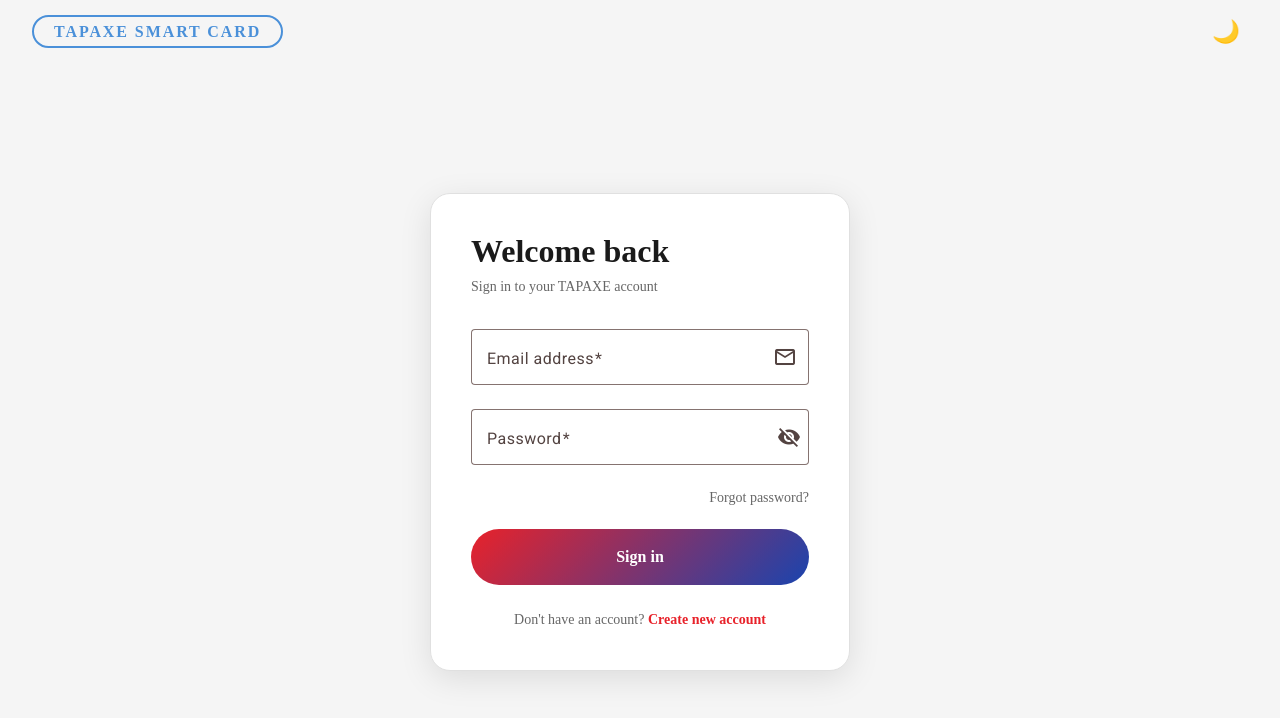
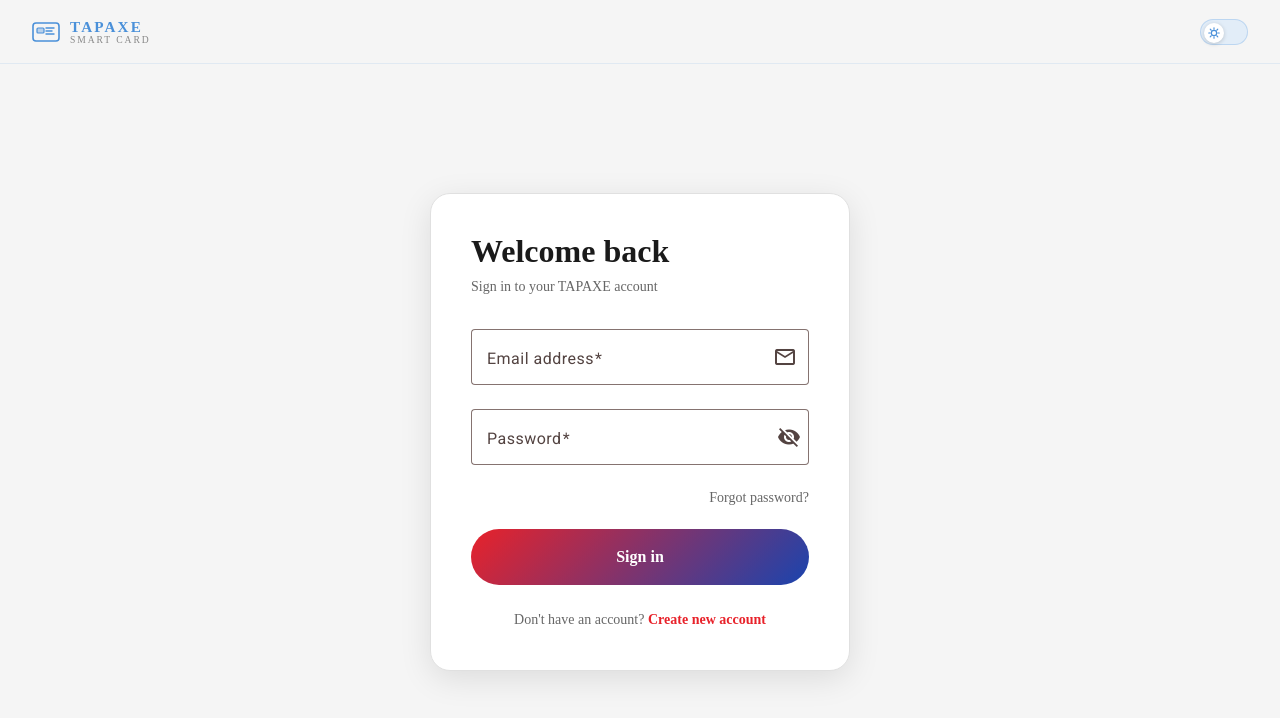
Before and after one commit to BasawarajBiradar/digital_details_frontend_techJagannath, an Angular app: page /login in a window 1280 px wide. Shown: the top 718 px of the page. Built offline with nearby package versions, Linux system fonts and the light colour scheme.

Commit message:
nav bar : udpated ui

```diff
--- a/src/app/shared/components/navbar/navbar.html
+++ b/src/app/shared/components/navbar/navbar.html
@@ -1,11 +1,46 @@
 <nav class="navbar">
   <div class="navbar__brand">
-    <span class="navbar__logo">TAPAXE SMART CARD</span>
+    <a class="navbar__logo" href="/">
+      <svg class="navbar__logo-icon" viewBox="0 0 28 28" fill="none" xmlns="http://www.w3.org/2000/svg">
+        <rect x="1" y="5" width="26" height="18" rx="3" stroke="currentColor" stroke-width="1.6"/>
+        <rect x="5" y="10" width="7" height="5" rx="1" fill="currentColor" opacity="0.35"/>
+        <rect x="5" y="10" width="7" height="5" rx="1" stroke="currentColor" stroke-width="1.2"/>
+        <line x1="14" y1="10" x2="22" y2="10" stroke="currentColor" stroke-width="1.4" stroke-linecap="round"/>
+        <line x1="14" y1="13" x2="20" y2="13" stroke="currentColor" stroke-width="1.4" stroke-linecap="round"/>
+        <line x1="14" y1="16" x2="22" y2="16" stroke="currentColor" stroke-width="1.4" stroke-linecap="round"/>
+      </svg>
+      <span class="navbar__logo-text">
+        <span class="navbar__logo-main">TAPAXE</span>
+        <span class="navbar__logo-sub">SMART CARD</span>
+      </span>
+    </a>
   </div>
 
   <div class="navbar__actions">
-    <button class="theme-toggle" (click)="themeService.toggle()">
-      {{ themeService.theme() === 'light-theme' ? '🌙' : '☀️' }}
+    <button
+      class="theme-toggle"
+      [class.theme-toggle--dark]="themeService.theme() === 'dark-theme'"
+      (click)="themeService.toggle()"
+      [attr.aria-label]="themeService.theme() === 'light-theme' ? 'Switch to dark mode' : 'Switch to light mode'"
+    >
+      <span class="theme-toggle__track">
+        <span class="theme-toggle__thumb">
+          <svg class="theme-toggle__icon theme-toggle__icon--sun" viewBox="0 0 16 16" fill="none">
+            <circle cx="8" cy="8" r="3.5" stroke="currentColor" stroke-width="1.5"/>
+            <line x1="8" y1="1" x2="8" y2="3" stroke="currentColor" stroke-width="1.5" stroke-linecap="round"/>
+            <line x1="8" y1="13" x2="8" y2="15" stroke="currentColor" stroke-width="1.5" stroke-linecap="round"/>
+            <line x1="1" y1="8" x2="3" y2="8" stroke="currentColor" stroke-width="1.5" stroke-linecap="round"/>
+            <line x1="13" y1="8" x2="15" y2="8" stroke="currentColor" stroke-width="1.5" stroke-linecap="round"/>
+            <line x1="2.93" y1="2.93" x2="4.34" y2="4.34" stroke="currentColor" stroke-width="1.5" stroke-linecap="round"/>
+            <line x1="11.66" y1="11.66" x2="13.07" y2="13.07" stroke="currentColor" stroke-width="1.5" stroke-linecap="round"/>
+            <line x1="2.93" y1="13.07" x2="4.34" y2="11.66" stroke="currentColor" stroke-width="1.5" stroke-linecap="round"/>
+            <line x1="11.66" y1="4.34" x2="13.07" y2="2.93" stroke="currentColor" stroke-width="1.5" stroke-linecap="round"/>
+          </svg>
+          <svg class="theme-toggle__icon theme-toggle__icon--moon" viewBox="0 0 16 16" fill="none">
+            <path d="M13.5 10.5A6 6 0 0 1 5.5 2.5a6 6 0 1 0 8 8z" stroke="currentColor" stroke-width="1.5" stroke-linecap="round" stroke-linejoin="round"/>
+          </svg>
+        </span>
+      </span>
     </button>
   </div>
 </nav>
--- a/src/app/shared/components/navbar/navbar.scss
+++ b/src/app/shared/components/navbar/navbar.scss
@@ -3,25 +3,55 @@
   align-items: center;
   justify-content: space-between;
   padding: 0 clamp(16px, 4vw, 32px);
-  height: clamp(52px, 8vh, 64px);
+  height: clamp(52px, 8vh, 68px);
   background-color: var(--color-background);
-  border-bottom: none;
-  box-shadow: none;
+  border-bottom: 1px solid rgba(74, 144, 217, 0.12);
+
+  &__brand {
+    display: flex;
+    align-items: center;
+  }
 
   &__logo {
-    font-size: clamp(0.65rem, 2vw, 1rem);
-    font-weight: 700;
-    letter-spacing: 0.12em;
+    display: flex;
+    align-items: center;
+    gap: 10px;
+    text-decoration: none;
+    color: inherit;
+  }
+
+  &__logo-icon {
+    width: clamp(22px, 3vw, 28px);
+    height: clamp(22px, 3vw, 28px);
     color: #4A90D9;
-    border: 2px solid #4A90D9;
-    border-radius: 999px;
-    padding: clamp(4px, 1vw, 6px) clamp(12px, 2vw, 20px);
-    transition: opacity 0.3s ease;
-    white-space: nowrap;
+    flex-shrink: 0;
+    transition: transform 0.25s ease;
 
-    &:hover {
-      opacity: 0.8;
+    .navbar__logo:hover & {
+      transform: rotate(-6deg) scale(1.08);
     }
+  }
+
+  &__logo-text {
+    display: flex;
+    flex-direction: column;
+    line-height: 1;
+    gap: 1px;
+  }
+
+  &__logo-main {
+    font-size: clamp(0.75rem, 2vw, 0.95rem);
+    font-weight: 800;
+    letter-spacing: 0.14em;
+    color: #4A90D9;
+  }
+
+  &__logo-sub {
+    font-size: clamp(0.5rem, 1.2vw, 0.6rem);
+    font-weight: 500;
+    letter-spacing: 0.2em;
+    color: var(--color-text-secondary, #888);
+    text-transform: uppercase;
   }
 
   &__actions {
@@ -31,16 +61,87 @@
   }
 }
 
+// ─── Toggle ──────────────────────────────────────────────
 .theme-toggle {
+  --toggle-width: 48px;
+  --toggle-height: 26px;
+  --thumb-size: 20px;
+  --thumb-offset: 3px;
+  --track-bg-light: #e2edf8;
+  --track-bg-dark: #1e3248;
+  --thumb-bg-light: #fff;
+  --thumb-bg-dark: #4A90D9;
+  --icon-color-light: #4A90D9;
+  --icon-color-dark: #fff;
+
   background: transparent;
   border: none;
   cursor: pointer;
-  font-size: clamp(1rem, 3vw, 1.4rem);
-  padding: 4px 8px;
-  border-radius: 50%;
-  transition: transform 0.2s ease;
+  padding: 0;
+  display: flex;
+  align-items: center;
 
-  &:hover {
-    transform: scale(1.2);
+  &__track {
+    position: relative;
+    display: block;
+    width: var(--toggle-width);
+    height: var(--toggle-height);
+    background: var(--track-bg-light);
+    border-radius: 999px;
+    border: 1.5px solid rgba(74, 144, 217, 0.25);
+    transition: background 0.3s ease, border-color 0.3s ease;
+  }
+
+  &__thumb {
+    position: absolute;
+    top: var(--thumb-offset);
+    left: var(--thumb-offset);
+    width: var(--thumb-size);
+    height: var(--thumb-size);
+    background: var(--thumb-bg-light);
+    border-radius: 50%;
+    display: flex;
+    align-items: center;
+    justify-content: center;
+    box-shadow: 0 1px 4px rgba(0,0,0,0.18);
+    transition: transform 0.3s cubic-bezier(0.34, 1.56, 0.64, 1),
+                background 0.3s ease;
+    color: var(--icon-color-light);
+  }
+
+  &__icon {
+    position: absolute;
+    width: 12px;
+    height: 12px;
+    transition: opacity 0.25s ease;
+
+    &--sun  { opacity: 1; }
+    &--moon { opacity: 0; }
+  }
+
+  // Dark mode active state
+  &--dark {
+    .theme-toggle__track {
+      background: var(--track-bg-dark);
+      border-color: rgba(74, 144, 217, 0.4);
+    }
+
+    .theme-toggle__thumb {
+      transform: translateX(calc(var(--toggle-width) - var(--thumb-size) - var(--thumb-offset) * 2));
+      background: var(--thumb-bg-dark);
+      color: var(--icon-color-dark);
+    }
+
+    .theme-toggle__icon--sun  { opacity: 0; }
+    .theme-toggle__icon--moon { opacity: 1; }
+  }
+
+  &:focus-visible .theme-toggle__track {
+    outline: 2px solid #4A90D9;
+    outline-offset: 2px;
+  }
+
+  &:hover .theme-toggle__thumb {
+    box-shadow: 0 1px 6px rgba(74, 144, 217, 0.35);
   }
 }
```
